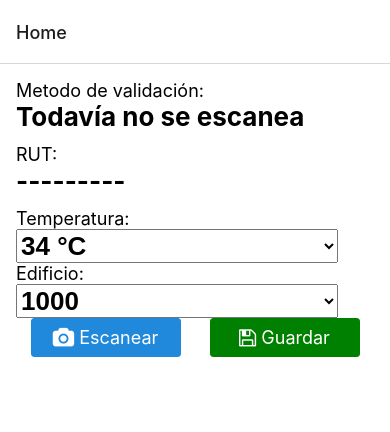
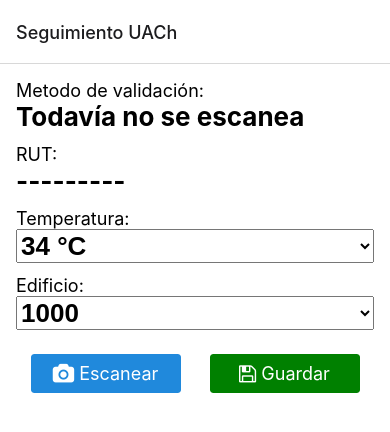
Before and after one commit to jelbo96/app-registro-uach, a React Native app: screen / in a window 390 px wide. Shown: the top 432 px of the page. Built offline with nearby package versions, Linux system fonts and the light colour scheme.

Commit message:
add splash and app icon

```diff
--- a/App.js
+++ b/App.js
@@ -10,7 +10,7 @@
   return (
     <NavigationContainer>
       <Stack.Navigator>
-        <Stack.Screen name="Home" component={Home} />
+        <Stack.Screen name="Seguimiento UACh" component={Home} />
       </Stack.Navigator>
     </NavigationContainer>
   );
--- a/components/Home.js
+++ b/components/Home.js
@@ -71,9 +71,7 @@
             alignItems: "center",
           }} */
         >
-          <Text style={styles.textLabel}>
-            Metodo de validación: {valor.documentType}
-          </Text>
+          <Text style={styles.textLabel}>Metodo de validación:</Text>
 
           <Text style={styles.textBigLabel}>
             {!valor.documentType ? "Todavía no se escanea" : valor.documentType}
--- a/components/PickerBuilding.js
+++ b/components/PickerBuilding.js
@@ -9,7 +9,12 @@
 }) => {
   return (
     <Picker
-      style={{ width: "90%", fontSize: 26, fontWeight: "bold" }}
+      style={{
+        width: "100%",
+        fontSize: 26,
+        fontWeight: "bold",
+        marginBottom: 24,
+      }}
       mode="dropdown"
       ref={pickerRef}
       selectedValue={selectedBuilding}
--- a/components/PickerTemperature.js
+++ b/components/PickerTemperature.js
@@ -9,7 +9,12 @@
 }) => {
   return (
     <Picker
-      style={{ width: "90%", fontSize: 26, fontWeight: "bold" }}
+      style={{
+        width: "100%",
+        fontSize: 26,
+        fontWeight: "bold",
+        marginBottom: 12,
+      }}
       ref={pickerRef}
       selectedValue={selectedTemperature}
       mode="dropdown"
```
Also changed, not shown: assets/icon.png, assets/splash.png.
